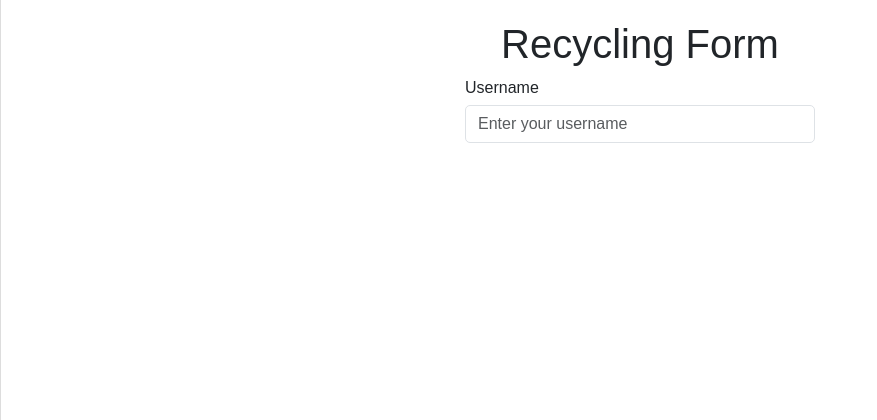
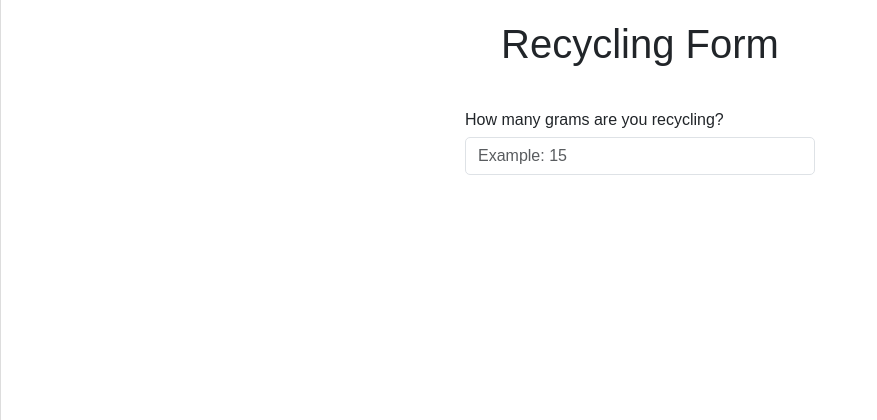
Before and after one commit to Pattuv/EcoDollar, a Flask app: page /form in a window 1280 px wide. Shown: the top 420 px of the page, without its empty margins (0-877 px from the left). Run offline with Flask 3, Linux system fonts and the light colour scheme; some web fonts are replaced.

Commit message:
form building

```diff
--- a/templates/form.html
+++ b/templates/form.html
@@ -54,16 +54,18 @@
 
     <div id="overlay" class="overlay" onclick="toggleSidebar()"></div>
 
-    <h1 style="margin-top: 20px">Recycling Form</h1>
+    <h1 style="margin-top: 20px; margin-bottom: 40px">Recycling Form</h1>
 
     <form action="#">
       <div class="mb-3 center-container">
-        <label for="username" class="form-label">Username</label>
+        <label for="username" class="form-label"
+          >How many grams are you recycling?</label
+        >
         <input
           type="text"
           name="username"
           class="form-control"
-          placeholder="Enter your username"
+          placeholder="Example: 15"
           required
         />
       </div>
```
